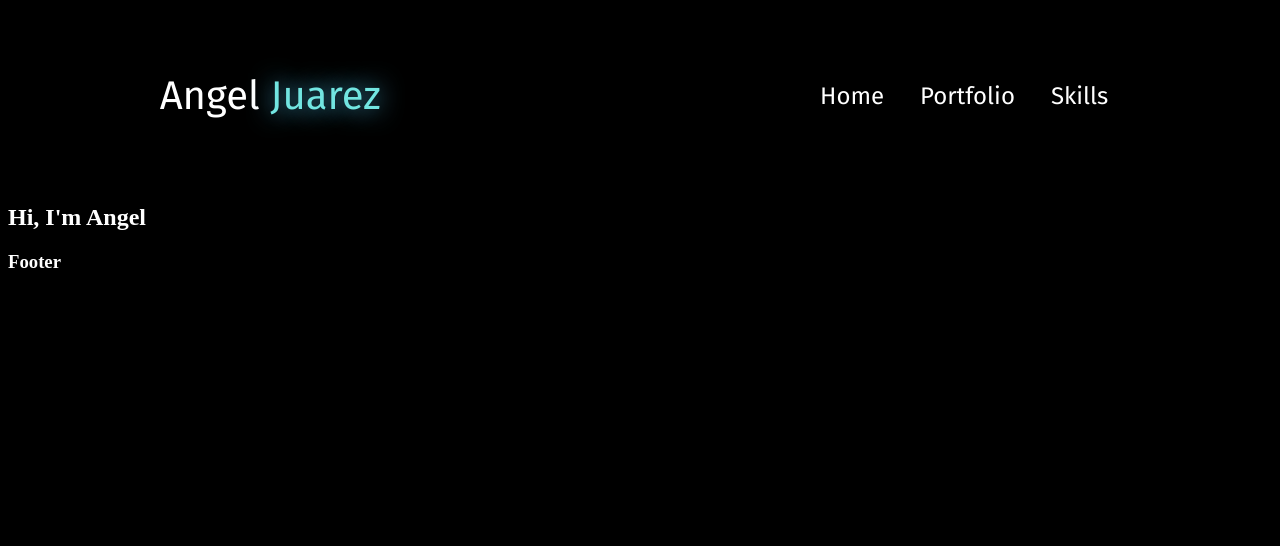
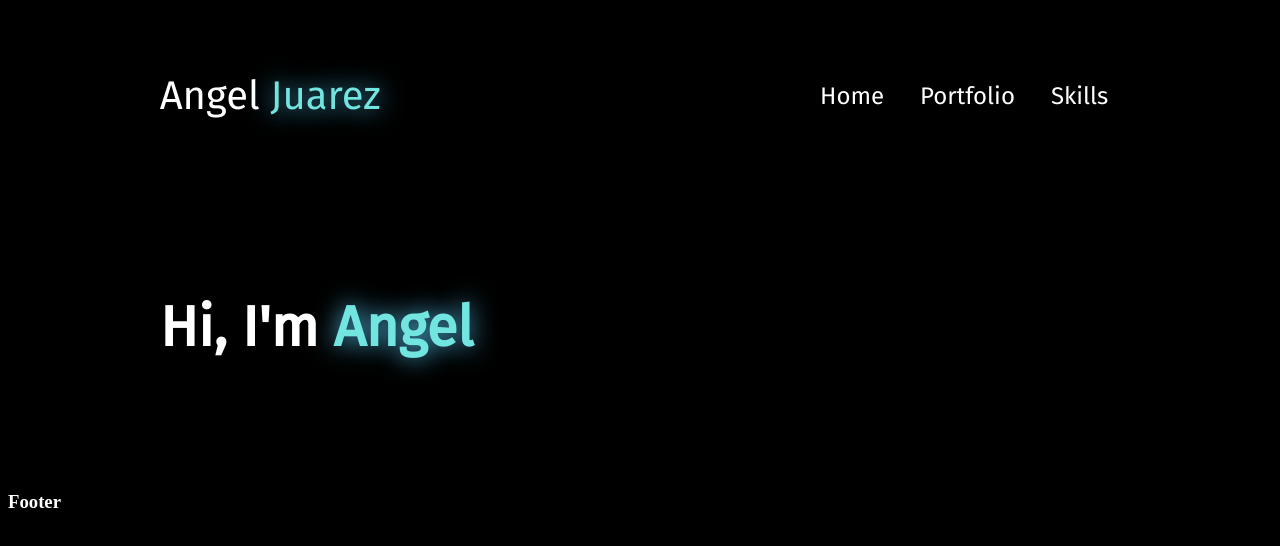
Before and after one commit to ajuarezse/website, a React (Vite) app: page / in a window 1280 px wide. Shown: the top 546 px of the page. Built offline with nearby package versions, Linux system fonts and the light colour scheme.

Commit message:
add font and color

```diff
--- a/src/components/Main/Main.css
+++ b/src/components/Main/Main.css
@@ -1,3 +1,19 @@
+@font-face {
+  font-family: FiraSans;
+  src: url(../../vendor/fonts/FiraSans-Regular.ttf);
+}
+
 .main {
+  padding: 4rem 12% 4rem;
+  font-family: FiraSans;
+}
+
+.main__title {
   color: white;
+  font-size: 3.5em;
 }
+
+.main__title-name {
+  color: rgb(114, 229, 225);
+  text-shadow: 0 0 25px rgb(85, 192, 234);
+}
```
